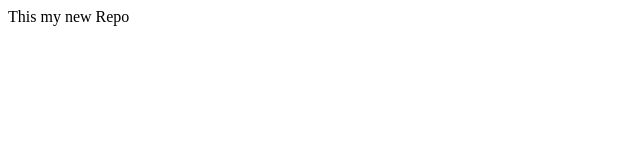
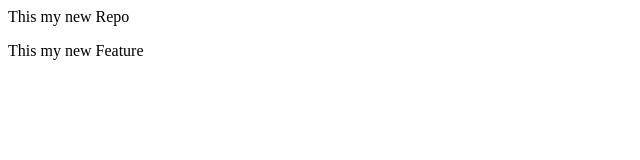
Before and after one commit to MrigankoSarkar/localrepo, a plain HTML site: page index.html in a window 1280 px wide. Shown: the whole page, without its empty margins (0-640 px from the left). Drawn offline with Linux system fonts and the light colour scheme.

Commit message:
Add new Feature

```diff
--- a/index.html
+++ b/index.html
@@ -1 +1,2 @@
 <p>This my new Repo</p>
+<p>This my new Feature</p>
```
